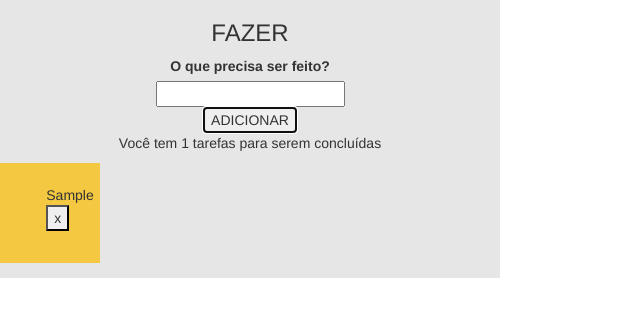
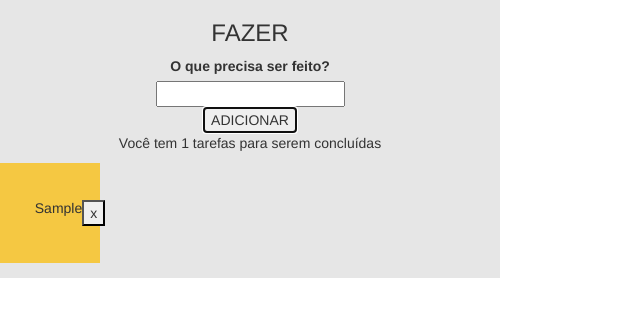
Before and after one commit to rayssa19/task-board, a React (Create React App) app: page / in a window 1280 px wide. Both pictures are taken after typing "Sample" into the empty fields and a click on the button "ADICIONAR". Shown: the top 316 px of the page, without its empty margins (0-640 px from the left). Built offline with nearby package versions, Linux system fonts and the light colour scheme.

Commit message:
corrigindo erro no excluir task

```diff
--- a/src/App.js
+++ b/src/App.js
@@ -47,7 +47,10 @@ export default class App extends Component {
         {this.state.items.map((item, index) => (
 
         <div key={item.id} className="grid-task">
-          <TodoList items={this.state.items} index={index} itemTxt={item.text}/>
+          <TodoList items={this.state.items} itemTxt={item.text}/>
+            <div className="remove">
+              <button onClick={() => this.handleDelete(index)} index={index} className="btn-remove">x</button>
+            </div>
         </div>
         ))}
         </div>
@@ -74,23 +77,20 @@ export default class App extends Component {
       text:''
     }));
   }
-}
 
-class TodoList extends Component {
   handleDelete = itemId => {
     const items = this.state.items.filter(item => this.state.items.indexOf(item) !== itemId);
     this.setState({ items: items });
     console.log(items);
     return;
   }
+}
+
+class TodoList extends Component {
   render() {
     return (
         <ul>
           <div className="task" onMouseMove={this.handleMouseMove}>{this.props.itemTxt}</div>
-
-          <div className="remove">
-              <button onClick={() => this.handleDelete(this.props.index)} index={this.props.index} className="btn-remove">x</button>
-            </div>
         </ul>
     );
   }
```
